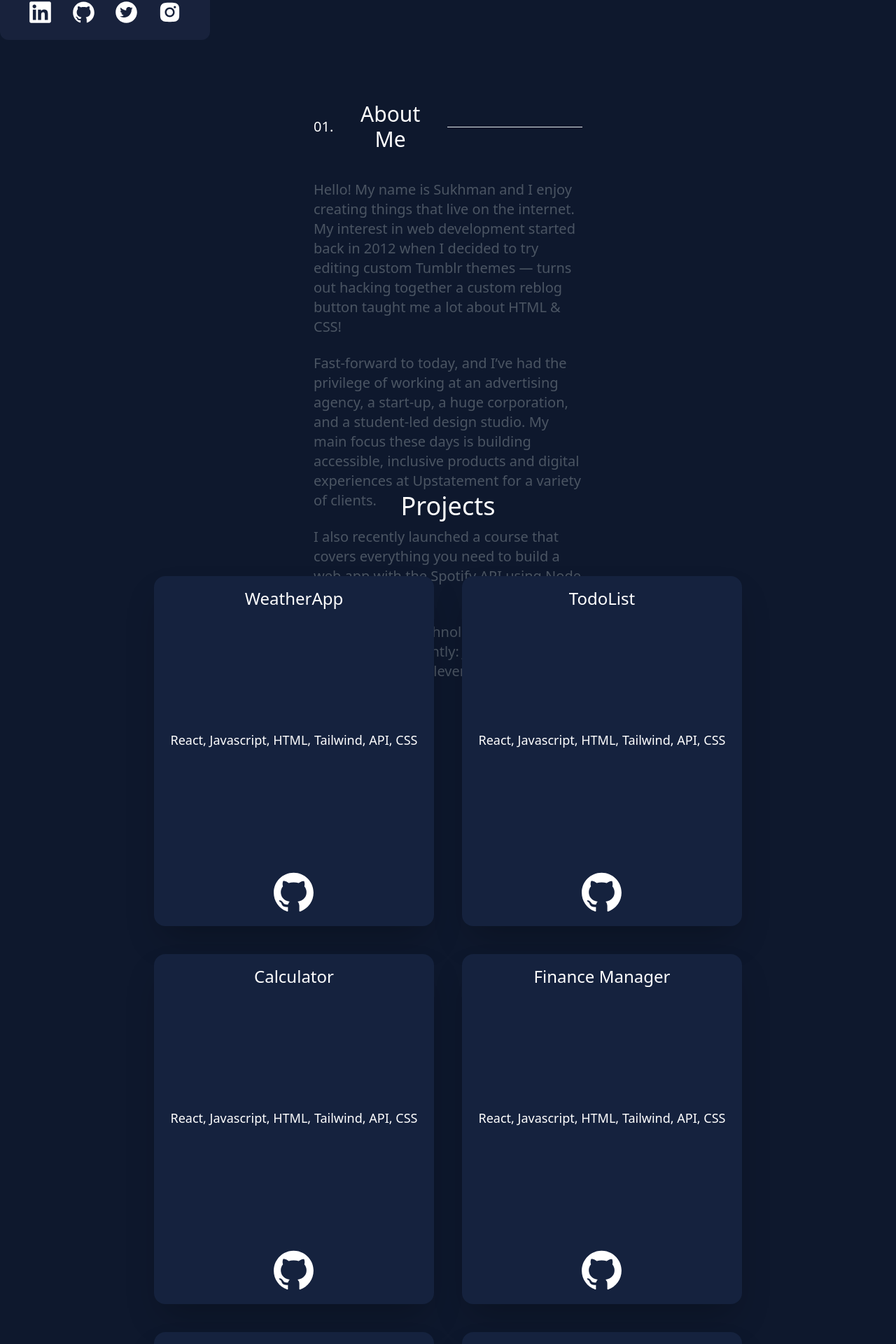
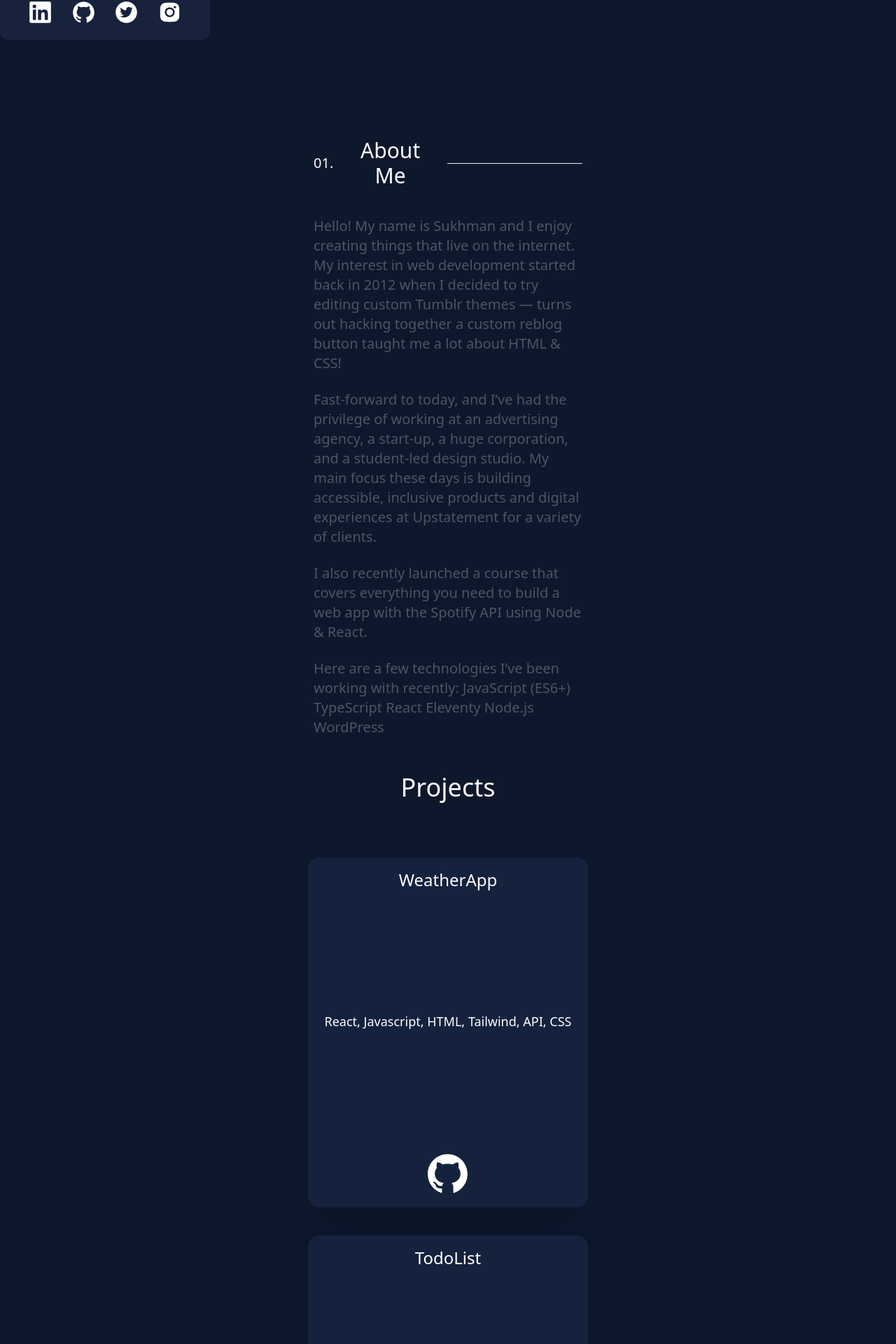
Before and after one commit to gillsukhman209/SinghPortfolio, a Next.js app: page / in a window 1280 px wide. Shown: the part 743-2663 px from the top of the page at 70% size. Built offline with nearby package versions, Linux system fonts and the light colour scheme.

Commit message:
fixed the layout using flex on index page

```diff
--- a/pages/About.js
+++ b/pages/About.js
@@ -3,7 +3,7 @@ import React from "react";
 function About() {
   return (
     <div className="w-full h-screen  ">
-      <div className="es:-mt-96  w-full flex items-center xs:justify-between  justify-center h-full flex-col gap-20">
+      <div className="  w-full flex items-center  justify-center h-full flex-col gap-20">
         <div className=" max-w-[80%] md:max-w-[40%] xl:max-w-[30%] flex flex-col gap-10 text-xl text-gray-600">
           <h1 className="text-3xl text-white text-center  ">
             <div className="flex gap-6 items-center">
--- a/pages/Contact.js
+++ b/pages/Contact.js
@@ -2,7 +2,7 @@ import React from "react";
 import InputField from "../components/InputField";
 function Contact() {
   return (
-    <div className="mt-52 w-full h-screen flex items-center justify-center  ">
+    <div className=" w-full h-screen flex items-center justify-center  ">
       <div className="w-[50%] h-[50%] bg-[#15223E] flex  flex-col items-center rounded-2xl shadow-2xl gap-32">
         <h1 className="text-3xl font-semibold mt-6">Contact Me</h1>
         <div className="flex flex-col gap-10 w-full items-center">
--- a/pages/Projects.js
+++ b/pages/Projects.js
@@ -3,10 +3,10 @@ import Card from "../components/Card";
 
 function Projects() {
   return (
-    <div className="w-full h-screen ">
-      <div className="mt-52  w-full flex items-center es:justify-between md:justify-center h-full flex-col gap-20">
+    <div className="w-full h-full ">
+      <div className="  w-full flex items-center es:justify-between md:justify-center h-full flex-col gap-20">
         <h1 className="text-4xl  text-white ">Projects</h1>
-        <div className="w-[80%] flex gap-10 flex-wrap  items-center justify-center">
+        <div className="w-[50%] flex gap-10 flex-wrap  items-center justify-center">
           <Card title="WeatherApp" />
           <Card title={"TodoList"} />
           <Card title={"Calculator"} />
--- a/pages/Skills.js
+++ b/pages/Skills.js
@@ -15,8 +15,8 @@ import SkillCard from "../components/SkillCard";
 
 function Skills() {
   return (
-    <div className="w-full h-screen flex items-end justify-center ">
-      <div className="w-[70%] h-[60%] bg-[#18223C] rounded-3xl flex flex-col items-center  p-6 ">
+    <div className="w-full h-screen flex justify-center items-end ">
+      <div className=" w-[70%] h-[60%] bg-[#18223C] rounded-3xl flex flex-col items-center  p-6 ">
         <div className="w-full h-full flex items-center justify-center flex-col gap-14 ">
           <div className=" text-4xl">Skills</div>
           <div className="w-full h-full mt-8 ">
--- a/pages/index.js
+++ b/pages/index.js
@@ -8,9 +8,9 @@ import SocialBar from "../components/SocialBar";
 
 export default function Home() {
   return (
-    <div className="w-full max-h-full bg-[#0E182D] text-white animate-pulse-short">
+    <div className="w-full max-h-full bg-[#0E182D] text-white ">
       <Nav />
-
+      <div className="w-full h-full flex flex-col justify-around  gap-20">
         <section id="home">
           <HomePage />
         </section>
@@ -26,6 +26,7 @@ export default function Home() {
         <section id="contact">
           <Contact />
         </section>
+      </div>
 
       <SocialBar />
     </div>
```
Lines whose indentation alone changed are shown as unchanged.
